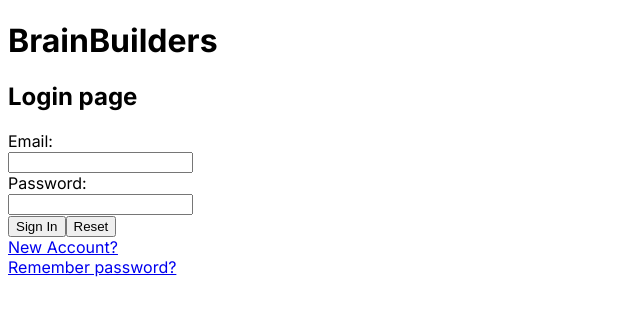
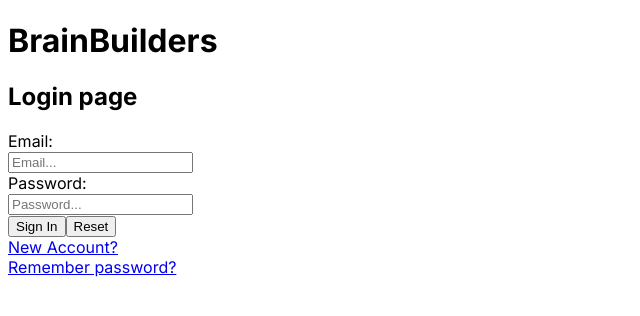
Before and after one commit to webtjs/brainbuilders-test, a Next.js app: page / in a window 1280 px wide. Shown: the top 316 px of the page, without its empty margins (0-640 px from the left). Built offline with nearby package versions, Linux system fonts and the light colour scheme; no server answers.

Commit message:
Redirect upon sign in & out, and creating account

```diff
--- a/src/app/page.tsx
+++ b/src/app/page.tsx
@@ -1,13 +1,26 @@
 "use client";
 
 import { useState } from "react";
-import { signInWithEmailAndPassword, signOut } from "firebase/auth";
+import { signInWithEmailAndPassword, onAuthStateChanged } from "firebase/auth";
 import { auth } from "@/config/firebase";
 import { redirect } from "next/navigation";
 
 export default function Home() {
   const [email, setEmail] = useState("");
   const [password, setPassword] = useState("");
+  const [haveUser, setHaveUser] = useState(false);
+
+  onAuthStateChanged(auth, (user) => {
+    if (user) {
+      setHaveUser(true);
+    } else {
+      console.log("no user");
+    }
+  });
+
+  if (haveUser) {
+    redirect("/home");
+  }
 
   const signIn = async (e: { preventDefault: () => void }) => {
     e.preventDefault();
@@ -17,22 +30,31 @@ export default function Home() {
   };
 
   return (
-    <body>
+    <div>
       <h1>BrainBuilders</h1>
       <h2>Login page</h2>
       <form onSubmit={signIn}>
         <label htmlFor="fname">Email:</label>
         <br />
-        <input type="text" id="fname" name="fname" />
+        <input
+          placeholder="Email..."
+          type="email"
+          onChange={(e) => setEmail(e.target.value)}
+        />
         <br />
         <label htmlFor="lname">Password:</label>
         <br />
-        <input type="password" id="lname" name="lname" /> <br />
+        <input
+          placeholder="Password..."
+          type="password"
+          onChange={(e) => setPassword(e.target.value)}
+        />
+        <br />
         <button type="submit">Sign In</button>
         <input type="reset" id="sbutton" name="sbutton" value="Reset" />
       </form>
       <a href="/create-account"> New Account? </a> <br />
       <a href="https://www.google.co.nz"> Remember password? </a>
-    </body>
+    </div>
   );
 }
```
Also changed, not shown: src/app/create-account/page.tsx (+10 -0 lines), src/app/home/page.tsx (+29 -1 lines).
